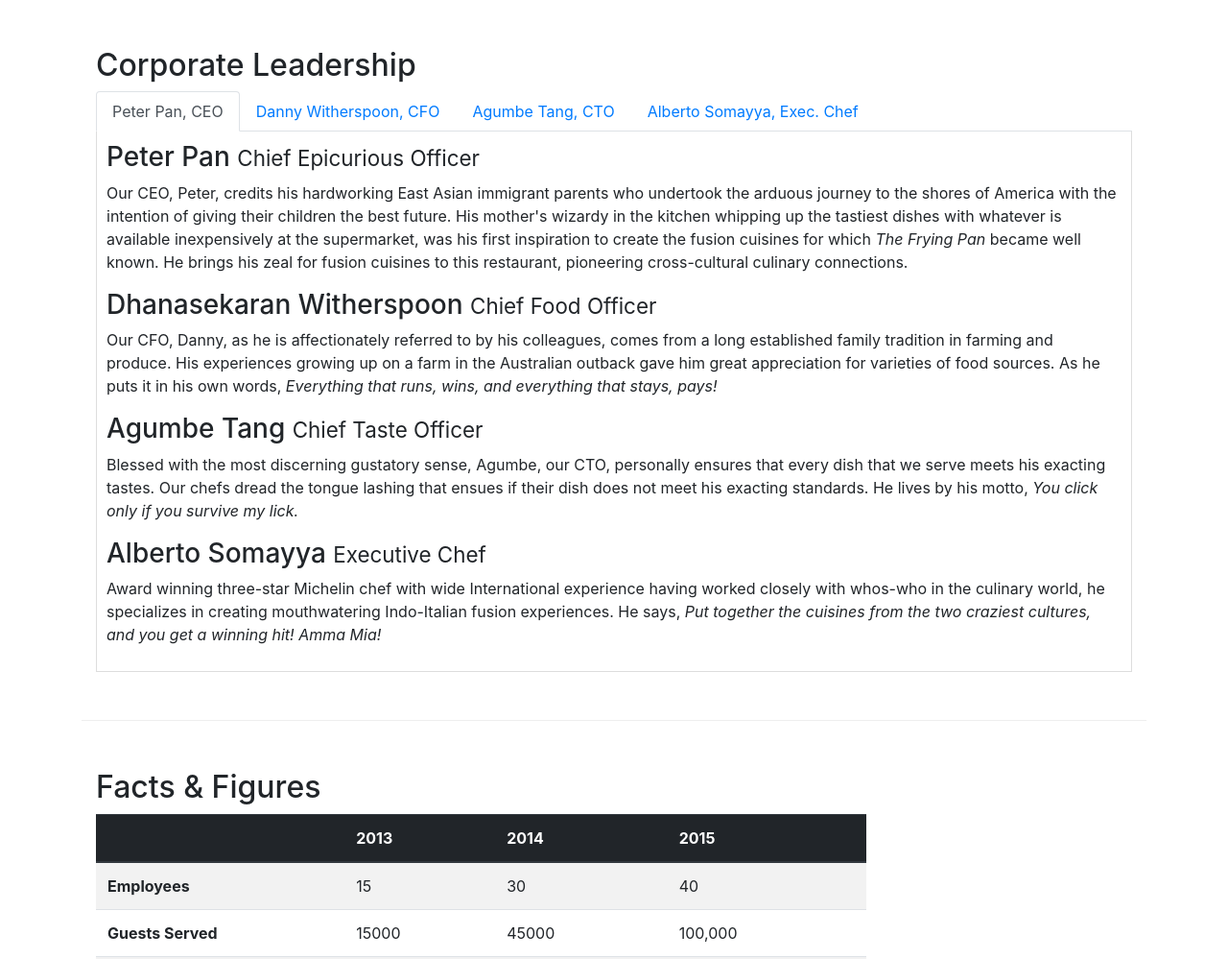
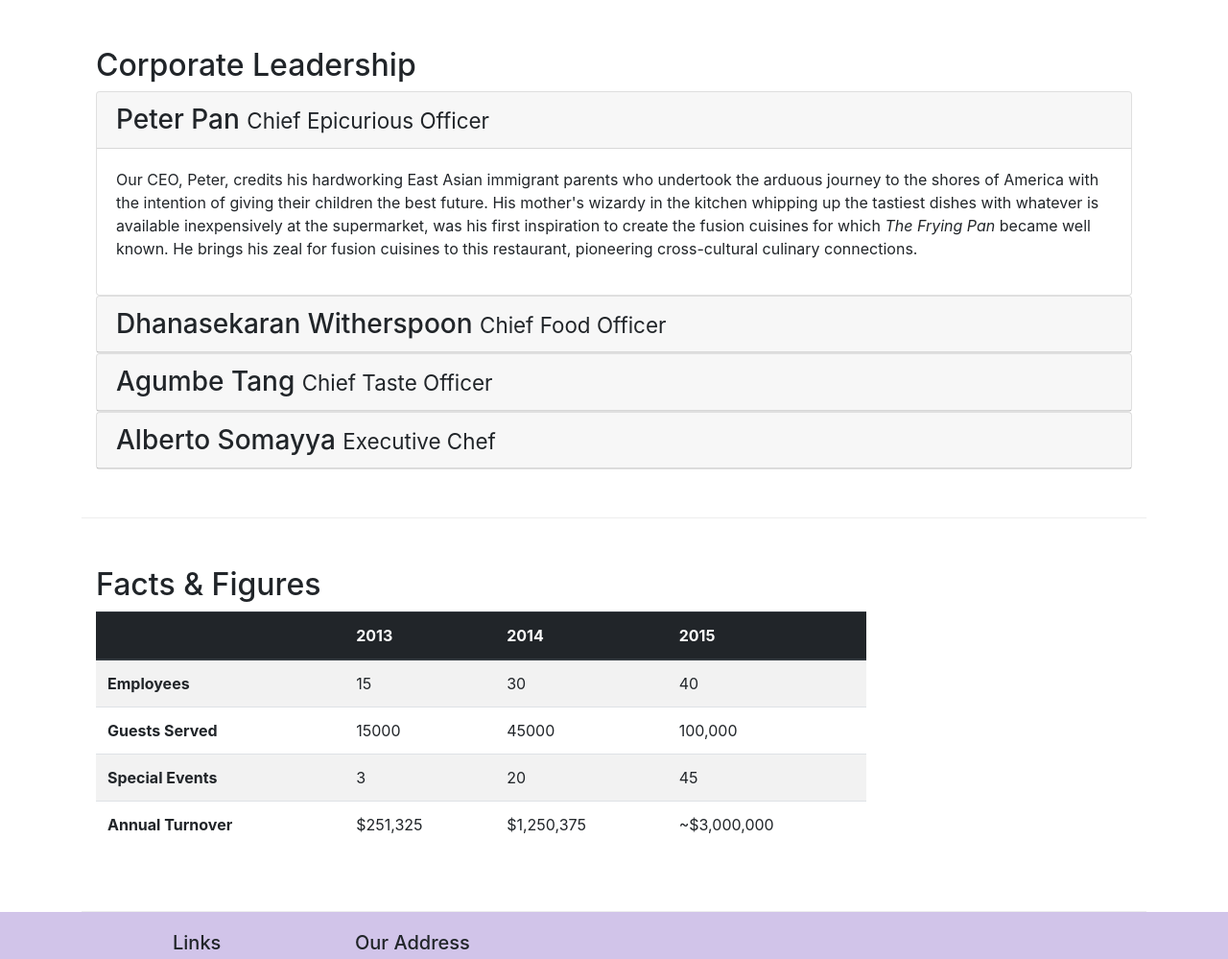
Before and after one commit to gulamanas/Ristorante-Con-Fusion, a website: page aboutus.html in a window 1280 px wide. Shown: the part 978-1977 px from the top of the page at 96% size. Drawn offline with nearby package versions, Linux system fonts and the light colour scheme.

Commit message:
Accordion

```diff
--- a/aboutus.html
+++ b/aboutus.html
@@ -100,41 +100,66 @@
         <div class="row row-content">
             <div class="col-12">
                 <h2>Corporate Leadership</h2>
-                <ul class="nav nav-tabs">
-                    <li class="nav-item">
-                      <a class="nav-link active" href="#peter"
-                        role="tab" data-toggle="tab">Peter Pan, CEO</a>
-                    </li>
-                    <li class="nav-item">
-                      <a class="nav-link" href="#danny" role="tab"
-                        data-toggle="tab">Danny Witherspoon, CFO</a>
-                    </li>
-                    <li class="nav-item">
-                      <a class="nav-link" href="#agumbe"role="tab"
-                        data-toggle="tab">Agumbe Tang, CTO</a>
-                    </li>
-                    <li class="nav-item">
-                      <a class="nav-link" href="#alberto" role="tab"
-                        data-toggle="tab">Alberto Somayya, Exec. Chef</a>
-                    </li>
-                </ul>
-                <div class="tab-content">
-                    <div role="tabpanel" class="tab-pane fade show active" id="peter">
-                        <h3>Peter Pan <small>Chief Epicurious Officer</small></h3>
+
+                    <div id="accordion">
+                        <div class="card">
+                            <div class="card-header" role="tab" id="peterhead">
+                                <h3 class="mb-0">
+                                    <a data-toggle="collapse" data-target="#peter">
+                                        Peter Pan <small>Chief Epicurious Officer</small>
+                                    </a>
+                                </h3>
+
+                            </div>
+                            <div role="tabpanel" class="collapse show" id="peter" data-parent="#accordion">
+                                <div class="card-body">
                                     <p class="d-none d-sm-block">Our CEO, Peter, credits his hardworking East Asian immigrant parents who undertook the arduous journey to the shores of America with the intention of giving their children the best future. His mother's wizardy in the kitchen whipping up the tastiest dishes with whatever is available inexpensively at the supermarket, was his first inspiration to create the fusion cuisines for which <em>The Frying Pan</em> became well known. He brings his zeal for fusion cuisines to this restaurant, pioneering cross-cultural culinary connections.</p>
                                 </div>
-                    <div role="tabpanel" class="tab-pane fade show active" id="danny">
-                        <h3>Dhanasekaran Witherspoon <small>Chief Food Officer</small></h3>
+                            </div>
+                        </div>
+
+                        <div class="card">
+                            <div class="card-header" role="tab" id="dannyhead">
+                                <h3 class="mb-0">
+                                    <a data-toggle="collapse" data-target="#danny">
+                                        Dhanasekaran Witherspoon <small>Chief Food Officer</small>                                    </a>
+                                </h3>
+
+                            </div>
+                            <div role="tabpanel" class="collapse" id="danny" data-parent="#accordion">
+                                <div class="card-body">
                                     <p class="d-none d-sm-block">Our CFO, Danny, as he is affectionately referred to by his colleagues, comes from a long established family tradition in farming and produce. His experiences growing up on a farm in the Australian outback gave him great appreciation for varieties of food sources. As he puts it in his own words, <em>Everything that runs, wins, and everything that stays, pays!</em></p>
                                 </div>
-                    <div role="tabpanel" class="tab-pane fade show active" id="agumbe">
-                        <h3>Agumbe Tang <small>Chief Taste Officer</small></h3>
+                            </div>
+                        </div>
+
+                        <div class="card">
+                            <div class="card-header" role="tab" id="agumbehead">
+                                <h3 class="mb-0">
+                                    <a data-toggle="collapse" data-target="#agumbe">
+                                        Agumbe Tang <small>Chief Taste Officer</small>                                </h3>
+
+                            </div>
+                            <div role="tabpanel" class="collapse" id="agumbe" data-parent="#accordion">
+                                <div class="card-body">
                                     <p class="d-none d-sm-block">Blessed with the most discerning gustatory sense, Agumbe, our CTO, personally ensures that every dish that we serve meets his exacting tastes. Our chefs dread the tongue lashing that ensues if their dish does not meet his exacting standards. He lives by his motto, <em>You click only if you survive my lick.</em></p>
                                 </div>
-                    <div role="tabpanel" class="tab-pane fade show active" id="alberto">
-                        <h3>Alberto Somayya <small>Executive Chef</small></h3>
+                            </div>
+                        </div>
+
+                        <div class="card">
+                            <div class="card-header" role="tab" id="albertohead">
+                                <h3 class="mb-0">
+                                    <a data-toggle="collapse" data-target="#alberto">
+                                        Alberto Somayya <small>Executive Chef</small>
+                            </div>
+                            <div role="tabpanel" class="collapse" id="alberto" data-parent="#accordion">
+                                <div class="card-body">
                                     <p class="d-none d-sm-block">Award winning three-star Michelin chef with wide International experience having worked closely with whos-who in the culinary world, he specializes in creating mouthwatering Indo-Italian fusion experiences. He says, <em>Put together the cuisines from the two craziest cultures, and you get a winning hit! Amma Mia!</em></p>
                                 </div>
+                            </div>
+                        </div>
+
                     </div>
 
             </div>
```
Lines whose indentation alone changed are shown as unchanged.
